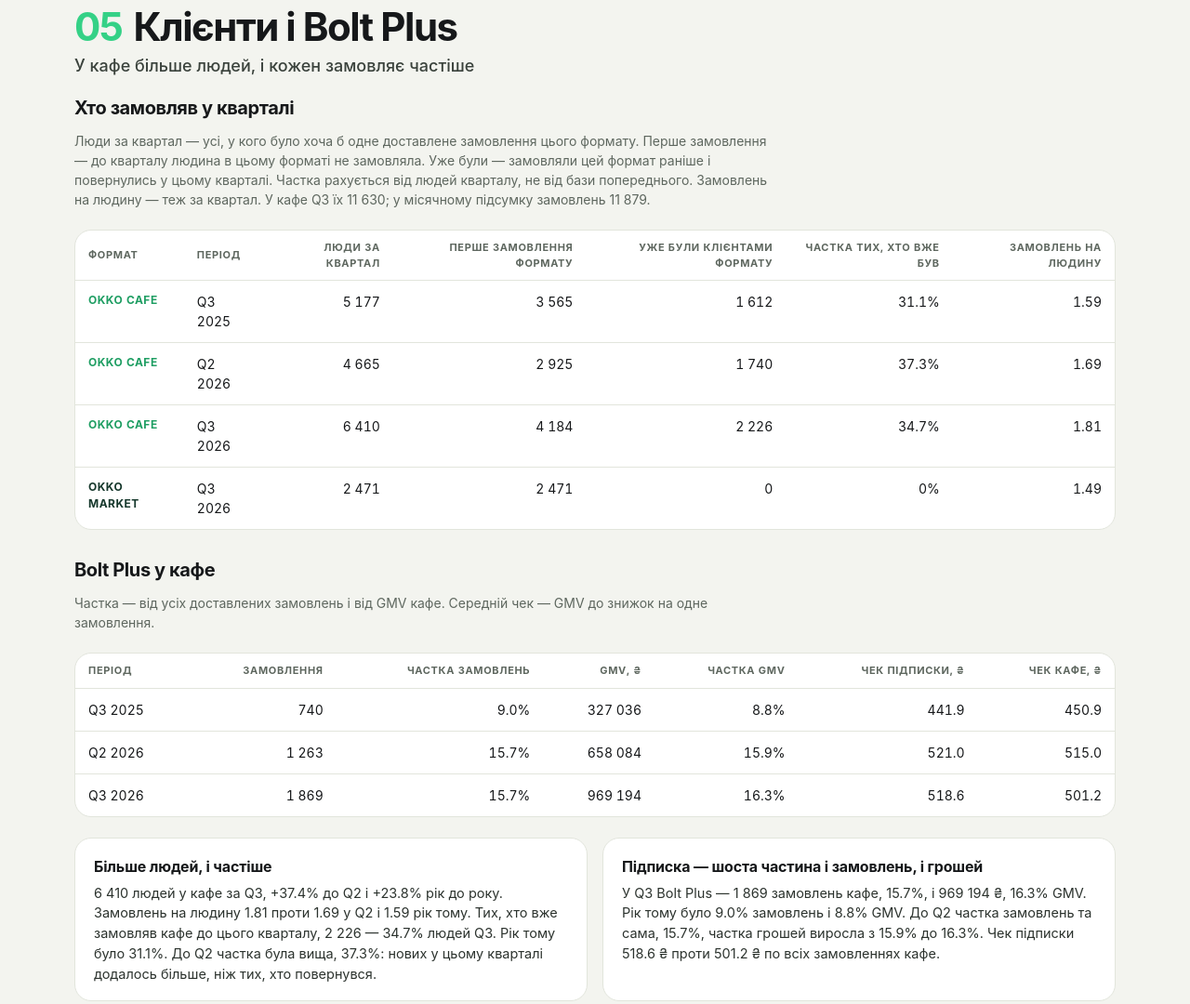
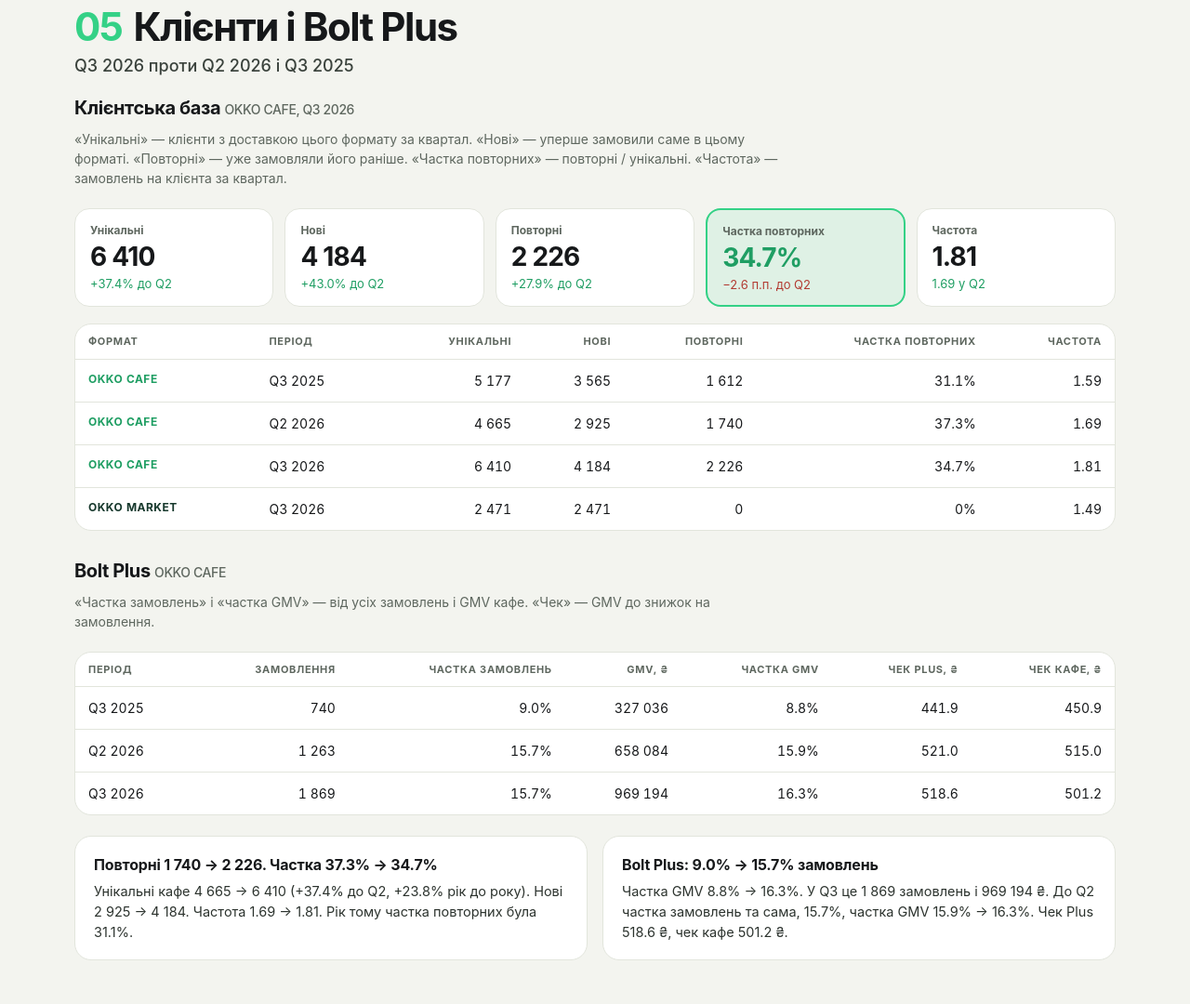
Before and after one commit to martavaskina/view-677460956bfeec4c, a plain HTML site: page index.html in a window 1280 px wide. Shown: the part 5785-6865 px from the top of the page at 93% size. Drawn offline with Linux system fonts and the light colour scheme.

```diff
--- a/index.html
+++ b/index.html
@@ -104,6 +104,15 @@
   .scroll th, .scroll td { padding-left:14px; padding-right:14px; }
   .tag { font-size:12px; font-weight:700; letter-spacing:.04em; }
   .tag.cafe { color:var(--bolt-ink); } .tag.market { color:var(--market); }
+  .kpis { display:grid; grid-template-columns:repeat(5,1fr); gap:12px; margin:4px 0 18px; }
+  .kpi { background:#fff; border:1px solid var(--line); border-radius:16px; padding:14px 16px 12px; }
+  .kpi.on { border:2px solid var(--bolt); background:rgba(52,209,134,.10); }
+  .kpi .k { font-size:12px; font-weight:650; color:var(--muted); }
+  .kpi .v { font-size:28px; font-weight:650; letter-spacing:-.03em; margin-top:4px; line-height:1.1; }
+  .kpi.on .v { color:var(--bolt-ink); }
+  .kpi .s { font-size:13px; margin-top:4px; color:var(--muted); }
+  .kpi .s.up { color:var(--up); }
+  .kpi .s.down { color:var(--down); }
   .insights { display:grid; grid-template-columns:1fr 1fr; gap:16px; margin-top:22px; }
   .insight { background:var(--card); border:1px solid var(--line); border-radius:18px; padding:18px 20px; }
   .insight h3 { margin:0 0 6px; font-size:16px; letter-spacing:-.01em; }
@@ -165,6 +174,7 @@
     .city-row { grid-template-columns:112px 1fr; }
     .card, .scroll { max-width:100%; min-width:0; }
     .hero-grid, .split, .insights, .funnel, .charts-pair { grid-template-columns:1fr; }
+    .kpis { grid-template-columns:1fr 1fr; }
     .nav { display:none; }
     .action { grid-template-columns:48px 1fr; }
     section { padding:48px 0; }
@@ -423,14 +433,21 @@
 <section id="clients">
   <div class="wrap">
     <h2 class="sec"><span class="num">05</span>Клієнти і Bolt Plus</h2>
-    <p class="sub">У кафе більше людей, і кожен замовляє частіше</p>
-    <h3 style="margin:18px 0 10px;font-size:20px;letter-spacing:-.02em;font-weight:650">Хто замовляв у кварталі</h3>
-    <p class="note">Люди за квартал — усі, у кого було хоча б одне доставлене замовлення цього формату. Перше замовлення — до кварталу людина в цьому форматі не замовляла. Уже були — замовляли цей формат раніше і повернулись у цьому кварталі. Частка рахується від людей кварталу, не від бази попереднього. Замовлень на людину — теж за квартал. У кафе Q3 їх 11 630; у місячному підсумку замовлень 11 879.</p>
+    <p class="sub">Q3 2026 проти Q2 2026 і Q3 2025</p>
+    <h3 style="margin:18px 0 8px;font-size:20px;letter-spacing:-.02em;font-weight:650">Клієнтська база <span style="font-weight:500;color:#5E675F;font-size:14px">OKKO CAFE, Q3 2026</span></h3>
+    <p class="note">«Унікальні» — клієнти з доставкою цього формату за квартал. «Нові» — уперше замовили саме в цьому форматі. «Повторні» — уже замовляли його раніше. «Частка повторних» — повторні / унікальні. «Частота» — замовлень на клієнта за квартал.</p>
+    <div class="kpis">
+      <div class="kpi"><div class="k">Унікальні</div><div class="v">6 410</div><div class="s up">+37.4% до Q2</div></div>
+      <div class="kpi"><div class="k">Нові</div><div class="v">4 184</div><div class="s up">+43.0% до Q2</div></div>
+      <div class="kpi"><div class="k">Повторні</div><div class="v">2 226</div><div class="s up">+27.9% до Q2</div></div>
+      <div class="kpi on"><div class="k">Частка повторних</div><div class="v">34.7%</div><div class="s down">−2.6 п.п. до Q2</div></div>
+      <div class="kpi"><div class="k">Частота</div><div class="v">1.81</div><div class="s up">1.69 у Q2</div></div>
+    </div>
     <div class="scroll">
-      <table style="min-width:980px">
+      <table>
         <thead>
           <tr>
-            <th>Формат</th><th>Період</th><th class="r">Люди за квартал</th><th class="r">Перше замовлення формату</th><th class="r">Уже були клієнтами формату</th><th class="r">Частка тих, хто вже був</th><th class="r">Замовлень на людину</th>
+            <th>Формат</th><th>Період</th><th class="r">Унікальні</th><th class="r">Нові</th><th class="r">Повторні</th><th class="r">Частка повторних</th><th class="r">Частота</th>
           </tr>
         </thead>
         <tbody>
@@ -441,13 +458,13 @@
         </tbody>
       </table>
     </div>
-    <h3 style="margin:28px 0 10px;font-size:20px;letter-spacing:-.02em;font-weight:650">Bolt Plus у кафе</h3>
-    <p class="note">Частка — від усіх доставлених замовлень і від GMV кафе. Середній чек — GMV до знижок на одне замовлення.</p>
+    <h3 style="margin:28px 0 8px;font-size:20px;letter-spacing:-.02em;font-weight:650">Bolt Plus <span style="font-weight:500;color:#5E675F;font-size:14px">OKKO CAFE</span></h3>
+    <p class="note">«Частка замовлень» і «частка GMV» — від усіх замовлень і GMV кафе. «Чек» — GMV до знижок на замовлення.</p>
     <div class="scroll">
       <table>
         <thead>
           <tr>
-            <th>Період</th><th class="r">Замовлення</th><th class="r">Частка замовлень</th><th class="r">GMV, ₴</th><th class="r">Частка GMV</th><th class="r">Чек підписки, ₴</th><th class="r">Чек кафе, ₴</th>
+            <th>Період</th><th class="r">Замовлення</th><th class="r">Частка замовлень</th><th class="r">GMV, ₴</th><th class="r">Частка GMV</th><th class="r">Чек Plus, ₴</th><th class="r">Чек кафе, ₴</th>
           </tr>
         </thead>
         <tbody>
@@ -459,12 +476,12 @@
     </div>
     <div class="insights">
       <div class="insight">
-        <h3>Більше людей, і частіше</h3>
-        <p>6 410 людей у кафе за Q3, +37.4% до Q2 і +23.8% рік до року. Замовлень на людину 1.81 проти 1.69 у Q2 і 1.59 рік тому. Тих, хто вже замовляв кафе до цього кварталу, 2 226 — 34.7% людей Q3. Рік тому було 31.1%. До Q2 частка була вища, 37.3%: нових у цьому кварталі додалось більше, ніж тих, хто повернувся.</p>
+        <h3>Повторні 1 740 → 2 226. Частка 37.3% → 34.7%</h3>
+        <p>Унікальні кафе 4 665 → 6 410 (+37.4% до Q2, +23.8% рік до року). Нові 2 925 → 4 184. Частота 1.69 → 1.81. Рік тому частка повторних була 31.1%.</p>
       </div>
       <div class="insight">
-        <h3>Підписка — шоста частина і замовлень, і грошей</h3>
-        <p>У Q3 Bolt Plus — 1 869 замовлень кафе, 15.7%, і 969 194 ₴, 16.3% GMV. Рік тому було 9.0% замовлень і 8.8% GMV. До Q2 частка замовлень та сама, 15.7%, частка грошей виросла з 15.9% до 16.3%. Чек підписки 518.6 ₴ проти 501.2 ₴ по всіх замовленнях кафе.</p>
+        <h3>Bolt Plus: 9.0% → 15.7% замовлень</h3>
+        <p>Частка GMV 8.8% → 16.3%. У Q3 це 1 869 замовлень і 969 194 ₴. До Q2 частка замовлень та сама, 15.7%, частка GMV 15.9% → 16.3%. Чек Plus 518.6 ₴, чек кафе 501.2 ₴.</p>
       </div>
     </div>
   </div>
```
